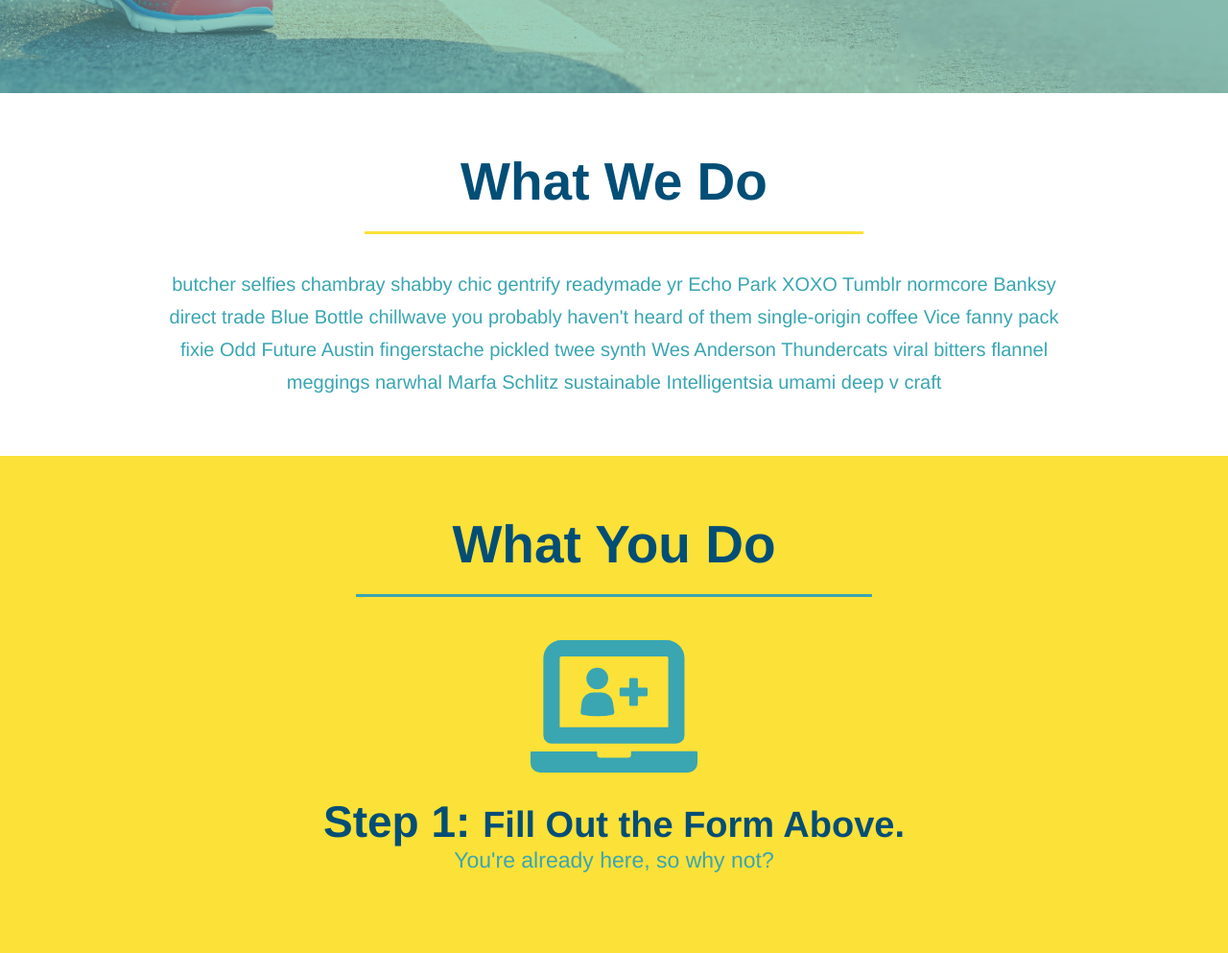
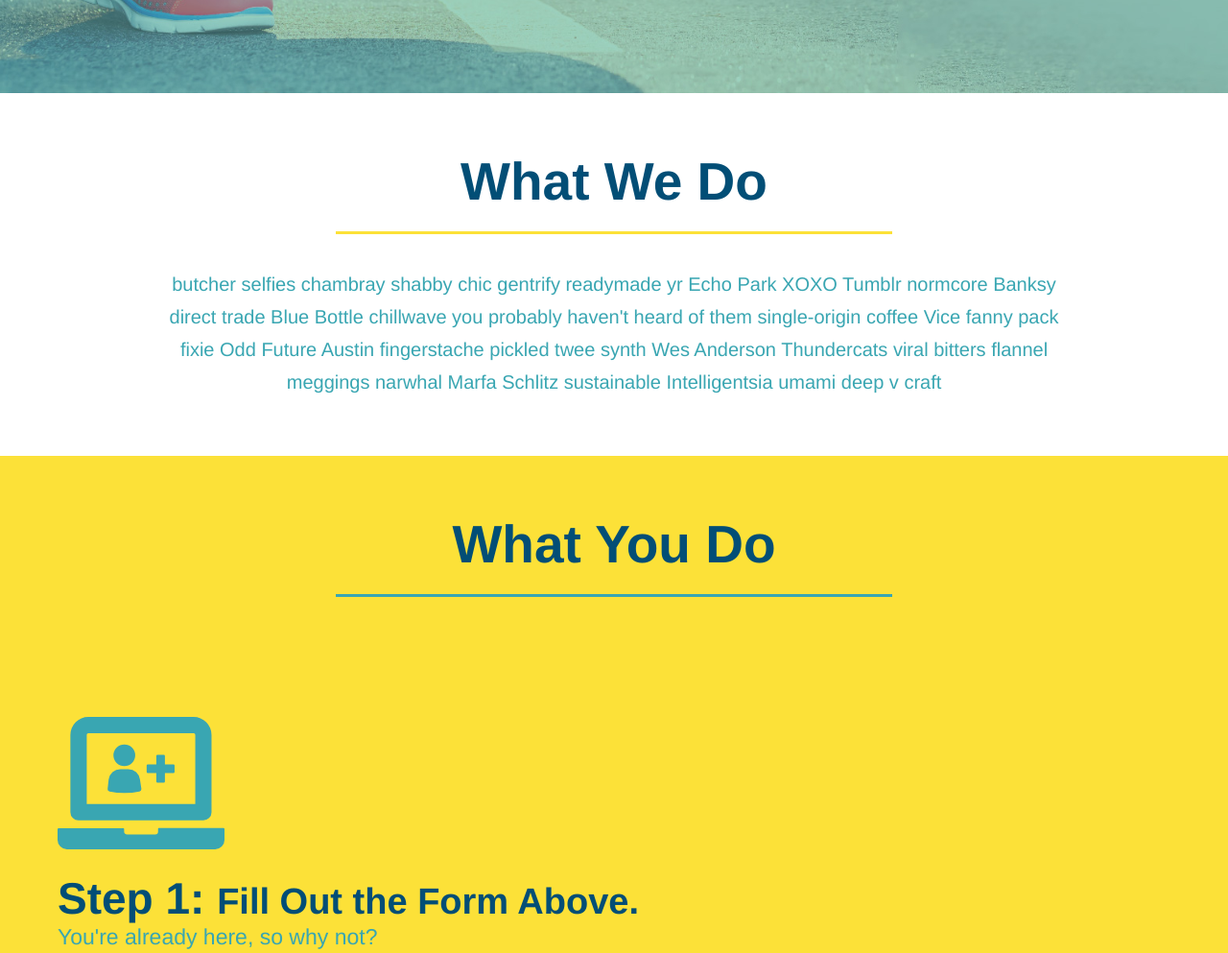
Before and after one commit to BrianShearer/run-buddy, a plain HTML site: page index.html in a window 1280 px wide. Shown: the part 639-1632 px from the top of the page at 96% size. Drawn offline with Linux system fonts and the light colour scheme.

Commit message:
flex to css

```diff
--- a/assets/css/style.css
+++ b/assets/css/style.css
@@ -55,6 +55,10 @@ body {
         padding: 0 100px 20px 100px;
         display: inline-block;
         border-bottom: 3px solid;
+        padding-bottom: 20px;
+        text-align: center;
+        margin: 0 auto 35px auto;
+        width: 50%;
       }
 
       .primary-border {
@@ -89,9 +93,9 @@ body {
   section {
     padding: 60px;
       }
-      .intro {
-        text-align: center;
-      }
+      /* .intro { */
+        /* text-align: center; */
+      /* } */
 
       .intro p {
         line-height: 1.7;
@@ -99,6 +103,7 @@ body {
         width: 80%;
         font-size: 20px;
         margin: 0 auto;
+        text-align: center;
       }
       /* Hero Style Start */
 .hero {
@@ -164,7 +169,7 @@ body {
   }
   /* HERO STYLES END */
   .steps {
-    text-align: center;
+    /* text-align: center; */
     background: #fce138;
   }
   .steps div {
@@ -190,7 +195,7 @@ body {
     font-size: 38px;
   }
   .trainers {
-    text-align: center;
+    /* text-align: center; */
 
   }
   .trainer {
@@ -234,7 +239,7 @@ body {
   }
   /* REACH OUT STYLES START */
 .contact {
-    text-align: center;
+    /* text-align: center; */
     background: #024e76;
   }
   .contact h2 {
@@ -273,4 +278,8 @@ body {
     color: #fce138;
   }
 
+  .flex-row {
+    display: flex;
+  }
+
   /* REACH OUT STYLES END */
--- a/index.html
+++ b/index.html
@@ -68,16 +68,21 @@
 
   <!-- "what we do" section -->
   <section id="what we do" class="intro">
+    <div class="flex-row">
     <h2 class="section-title primary-border">What We Do</h2>
+    </div>
+    <div class=flex-row>
     <p>
       butcher selfies chambray shabby chic gentrify readymade yr Echo Park XOXO Tumblr normcore Banksy direct trade Blue Bottle chillwave you probably haven't heard of them single-origin coffee Vice fanny pack fixie Odd Future Austin fingerstache pickled twee synth Wes Anderson Thundercats viral bitters flannel meggings narwhal Marfa Schlitz sustainable Intelligentsia umami deep v craft
     </p>
+    </div>
   </section>
 
   <!-- "what you do" section -->
   <section id="what you do" class="steps">
+    <div class="flex-row">
     <h2 class="section-title secondary-border">What You Do</h2>
-
+    </div>
     <div>
       <!-- insert this img element -->
   <img src="./assets/images/step-1.svg" alt="empty text" />
```
